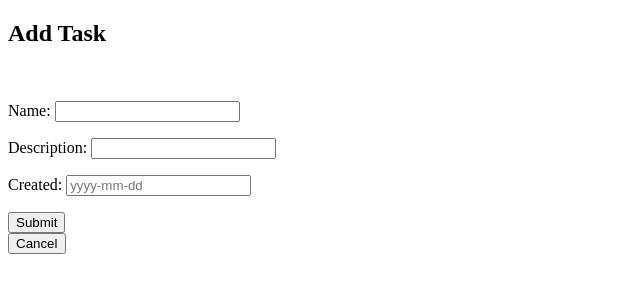
After one commit to avssk/django, a Django app: page /addtask/ in a window 1280 px wide. The commit adds this page. Shown: the top 300 px of the page, without its empty margins (0-640 px from the left). Run offline with Django 3.2, Linux system fonts and the light colour scheme.

Commit message:
Todo app with adding tasks feature

```diff
--- /dev/null
+++ b/todoapp/templates/addtask.html
@@ -0,0 +1,12 @@
+<!DOCTYPE html>
+<html>
+<h2>Add Task </h2>
+</br>
+<form action= "." method="post">
+    {% csrf_token %}
+    {{ form.as_p }}
+    <input type="submit" value="Submit">
+
+</form>
+<a href="http://127.0.0.1:8000"> <button> Cancel </button></a>
+</html>
--- a/todoapp/todoapp/urls.py
+++ b/todoapp/todoapp/urls.py
@@ -19,4 +19,6 @@ from todolist import views
 urlpatterns = [
     path('admin/', admin.site.urls),
     path('', views.index),
+    path('addtask/', views.addtask),
+
 ]
--- /dev/null
+++ b/todoapp/todolist/forms.py
@@ -0,0 +1,6 @@
+from django import forms
+
+class addtodo(forms.Form):
+    name = forms.CharField(max_length=100)
+    description = forms.CharField(max_length=500)
+    created = forms.DateTimeField(widget=forms.TextInput(attrs={'placeholder': 'yyyy-mm-dd'}))
--- a/todoapp/todolist/models.py
+++ b/todoapp/todolist/models.py
@@ -3,8 +3,9 @@ from django.db import models
 # Create your models here.
 
 class todo(models.Model):
+	id = models.IntegerField(primary_key=True)
 	name = models.CharField(max_length=100, unique=True)
-	description = models.TextField()
+	description = models.CharField(max_length=500)
 	created = models.DateTimeField()
 
 	def __str__(self):
--- a/todoapp/todolist/views.py
+++ b/todoapp/todolist/views.py
@@ -1,6 +1,7 @@
-from django.shortcuts import render
+from django.shortcuts import render, redirect
 
 from todolist.models import todo
+from todolist.forms import addtodo
 
 # Create your views here.
 def index(request):
@@ -8,3 +9,15 @@ def index(request):
 	items = todo.objects.all()
 
 	return render(request, "index.html", {"items" : items })
+
+
+def addtask(request):
+	my_form = addtodo()
+	if request.method == "POST":
+		my_form = addtodo(request.POST)
+		if my_form.is_valid():
+			todo.objects.create(**my_form.cleaned_data)
+
+		return redirect("http://127.0.0.1:8000") # redirects to the todo page
+
+	return render(request, "addtask.html", {"form": my_form })
```
Also changed, not shown: todoapp/templates/index.html (+5 -2 lines), todoapp/db.sqlite3, todoapp/todolist/migrations/0002_auto_20180828_0936.py (added).
